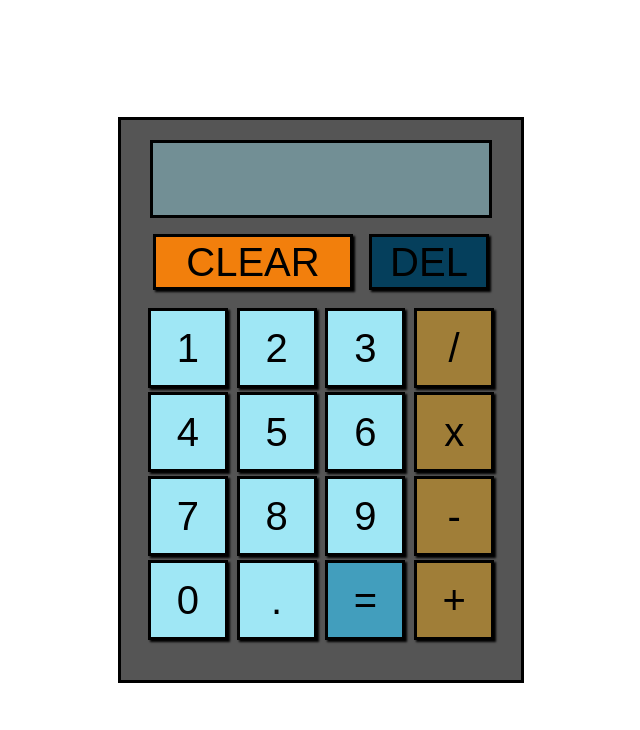
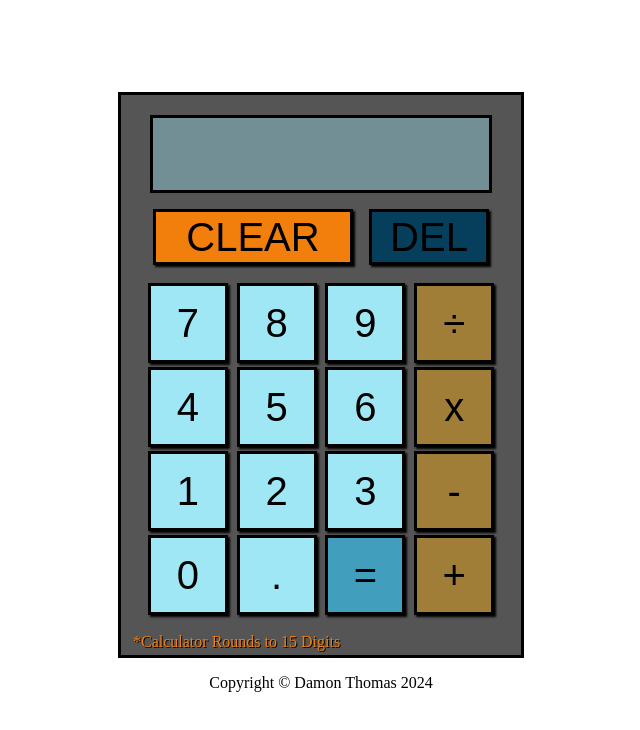
Before and after one commit to Damon-Thomas/Calculator, a plain HTML site: page index.html in a window 1280 px wide. Shown: the whole page, without its empty margins (319-959 px from the left). Drawn offline with Linux system fonts and the light colour scheme.

Commit message:
add rounding info to calc and copyright

```diff
--- a/index.html
+++ b/index.html
@@ -17,9 +17,9 @@
         <div class="calcBody">
             <div class="numberButtons">
                 <div class="row1">
-                    <button class="numbers" id="one">1</button>
-                    <button class="numbers" id="two">2</button>
-                    <button class="numbers" id="three">3</button>
+                    <button class="numbers" id="seven">7</button>
+                    <button class="numbers" id="eight">8</button>
+                    <button class="numbers" id="nine">9</button>
                 </div>
                 <div class="row2">
                     <button class="numbers" id="four">4</button>
@@ -27,9 +27,9 @@
                     <button class="numbers" id="six">6</button>
                 </div>
                 <div class="row2">
-                    <button class="numbers" id="seven">7</button>
-                    <button class="numbers" id="eight">8</button>
-                    <button class="numbers" id="nine">9</button>
+                    <button class="numbers" id="one">1</button>
+                    <button class="numbers" id="two">2</button>
+                    <button class="numbers" id="three">3</button>
                 </div>
                 <div class="row2">
                     <button class="numbers" id="zero">0</button>
@@ -38,13 +38,16 @@
                 </div>
             </div>
             <div class="operatorButtons">
-                <button class="operator" id="divide">/</button>
+                <button class="operator" id="divide">÷</button>
                 <button class="operator" id="multiply">x</button>
                 <button class="operator" id="subtract">-</button>
                 <button class="operator" id="add">+</button>
             </div>
         </div>
-
+        <span>*Calculator Rounds to 15 Digits</span>
+    </div>
+    <div class="footer">
+        <p>Copyright © Damon Thomas 2024</p>
     </div>
 </body>
 </html>
--- a/script.js
+++ b/script.js
@@ -138,7 +138,7 @@ function equalEquation() {
             operator = 1;}
         else if (operator === "x") {
             operator = 2;}
-        else if (operator === "/") {
+        else if (operator === "÷") {
             operator = 3;}
 // handle dividing by 0
         if (operator === 3 && num2 === 0) {
--- a/styles.css
+++ b/styles.css
@@ -2,6 +2,7 @@ body {
     margin: 0;
     min-height: 100vh;
     display: flex;
+    flex-direction: column;
     justify-content: center;
     align-items: center;
 
@@ -94,3 +95,11 @@ body {
     color: blac;
 
 }
+
+span {
+    align-self: baseline;
+    margin-left: 1.5vh;
+    color: #F27f0C;
+    text-shadow: 1px 1px #000;
+
+}
```
